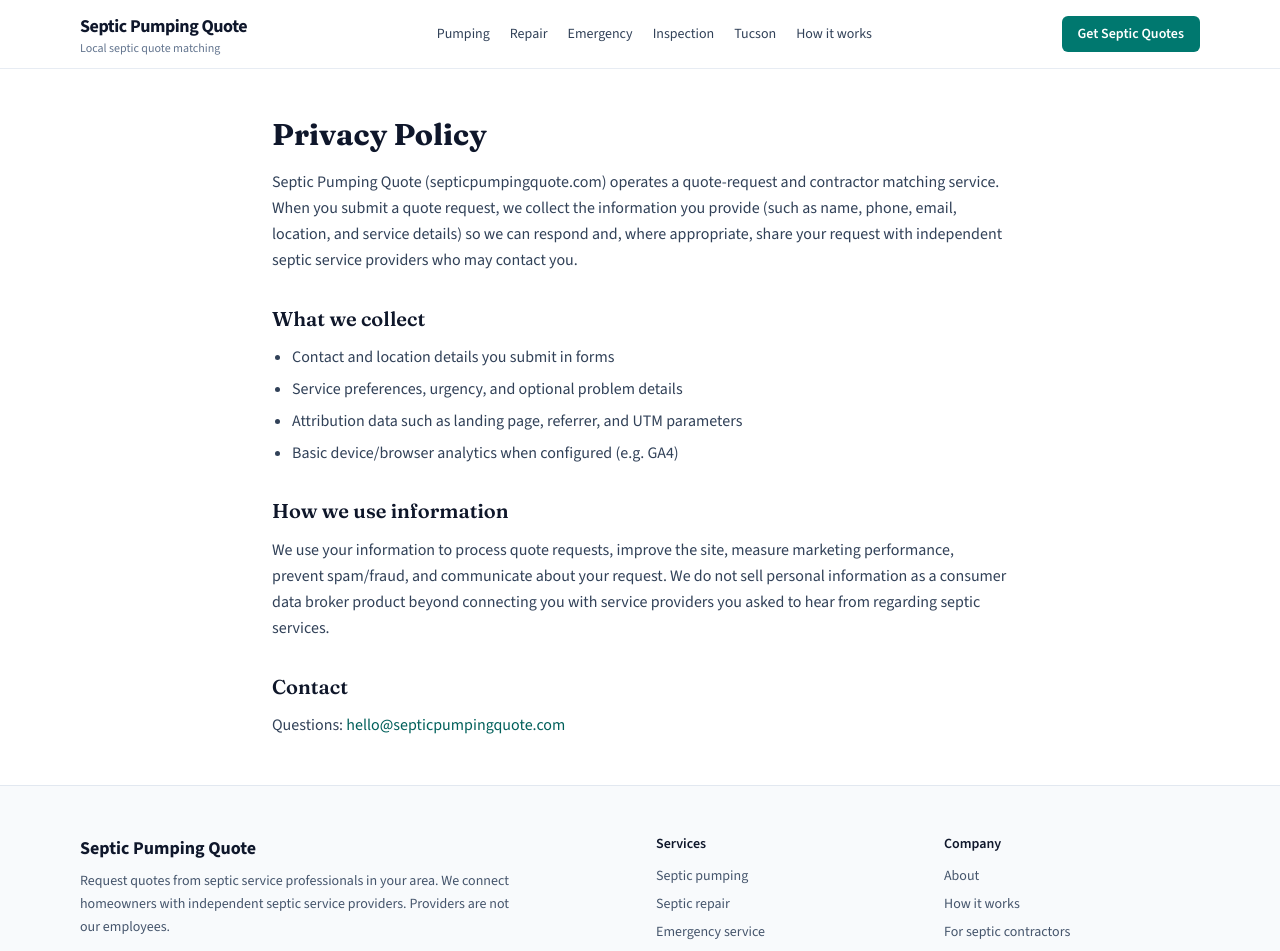
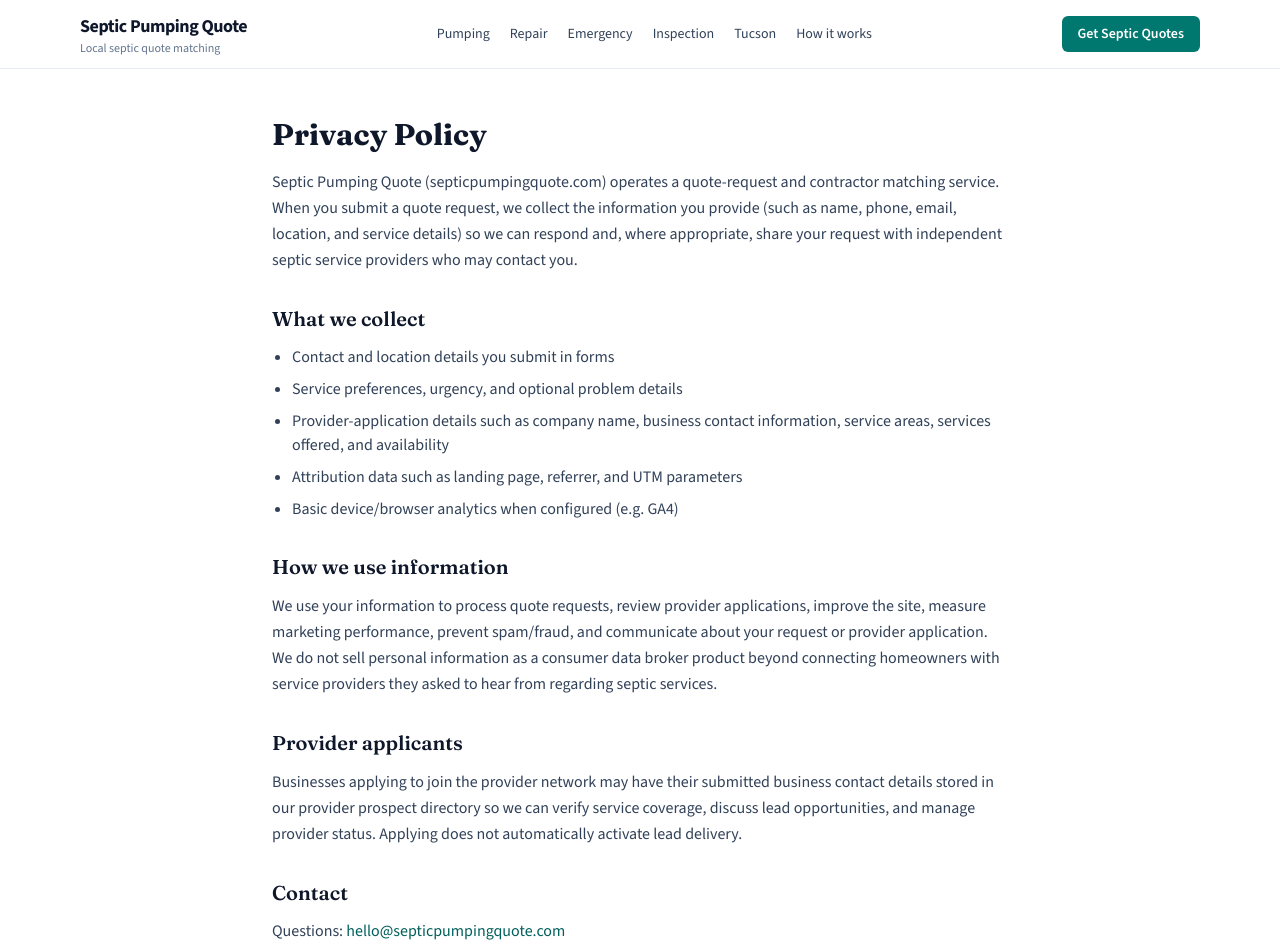
Before and after one commit to golfsum/septicpumpingquote, a Next.js app: page /privacy in a window 1280 px wide. Shown: the top 951 px of the page. Built offline with nearby package versions, Linux system fonts and the light colour scheme; no server answers.

Commit message:
legal: cover provider applications in privacy policy

```diff
--- a/src/app/privacy/page.tsx
+++ b/src/app/privacy/page.tsx
@@ -22,17 +22,29 @@ export default function PrivacyPage() {
         <li>Contact and location details you submit in forms</li>
         <li>Service preferences, urgency, and optional problem details</li>
         <li>
+          Provider-application details such as company name, business contact
+          information, service areas, services offered, and availability
+        </li>
+        <li>
           Attribution data such as landing page, referrer, and UTM parameters
         </li>
         <li>Basic device/browser analytics when configured (e.g. GA4)</li>
       </ul>
       <h2 className="mt-8 text-xl font-semibold">How we use information</h2>
       <p className="mt-3 text-slate-700 leading-relaxed">
-        We use your information to process quote requests, improve the site,
-        measure marketing performance, prevent spam/fraud, and communicate about
-        your request. We do not sell personal information as a consumer data
-        broker product beyond connecting you with service providers you asked to
-        hear from regarding septic services.
+        We use your information to process quote requests, review provider
+        applications, improve the site, measure marketing performance, prevent
+        spam/fraud, and communicate about your request or provider application.
+        We do not sell personal information as a consumer data broker product
+        beyond connecting homeowners with service providers they asked to hear
+        from regarding septic services.
+      </p>
+      <h2 className="mt-8 text-xl font-semibold">Provider applicants</h2>
+      <p className="mt-3 text-slate-700 leading-relaxed">
+        Businesses applying to join the provider network may have their submitted
+        business contact details stored in our provider prospect directory so we
+        can verify service coverage, discuss lead opportunities, and manage
+        provider status. Applying does not automatically activate lead delivery.
       </p>
       <h2 className="mt-8 text-xl font-semibold">Contact</h2>
       <p className="mt-3 text-slate-700">
```
